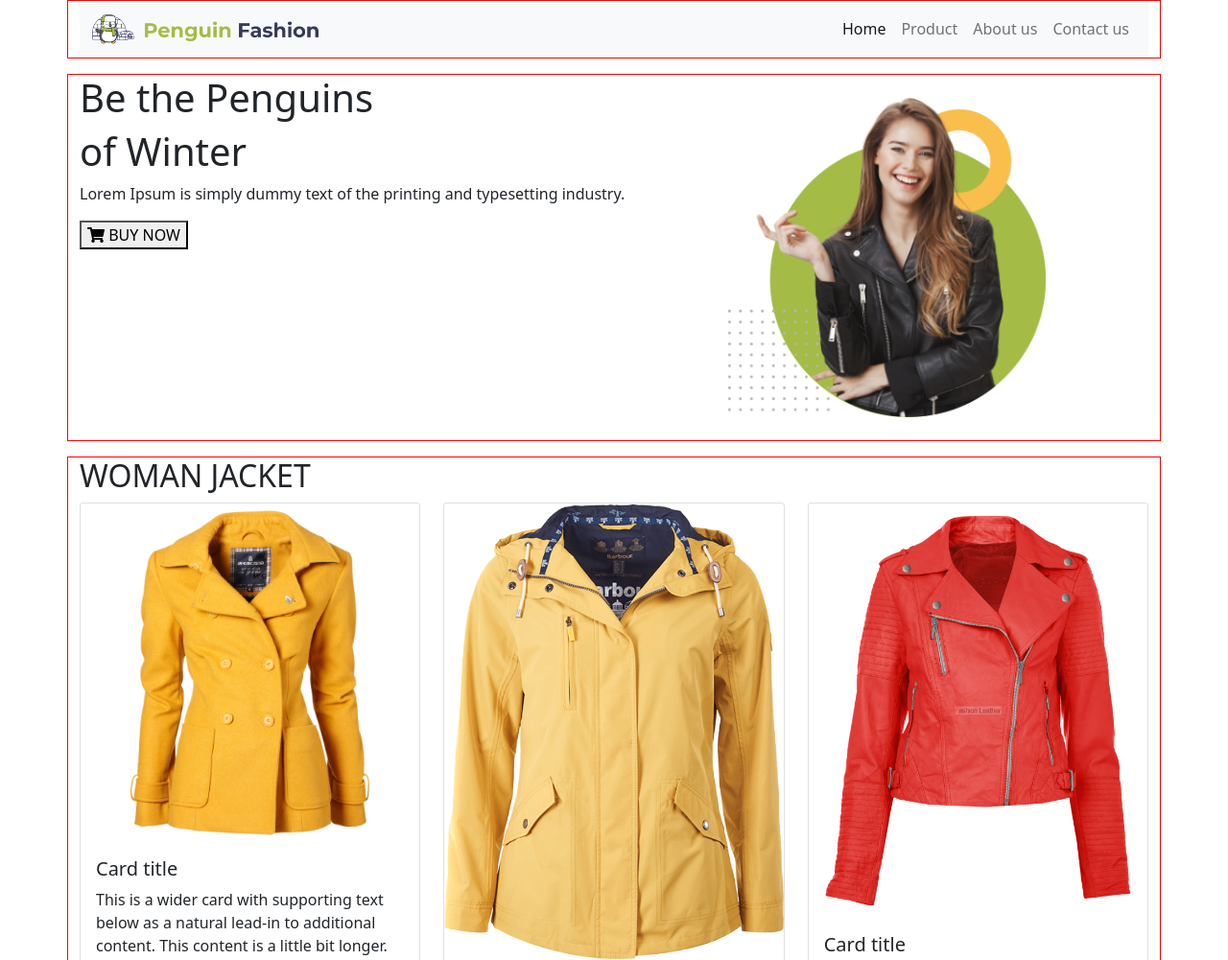
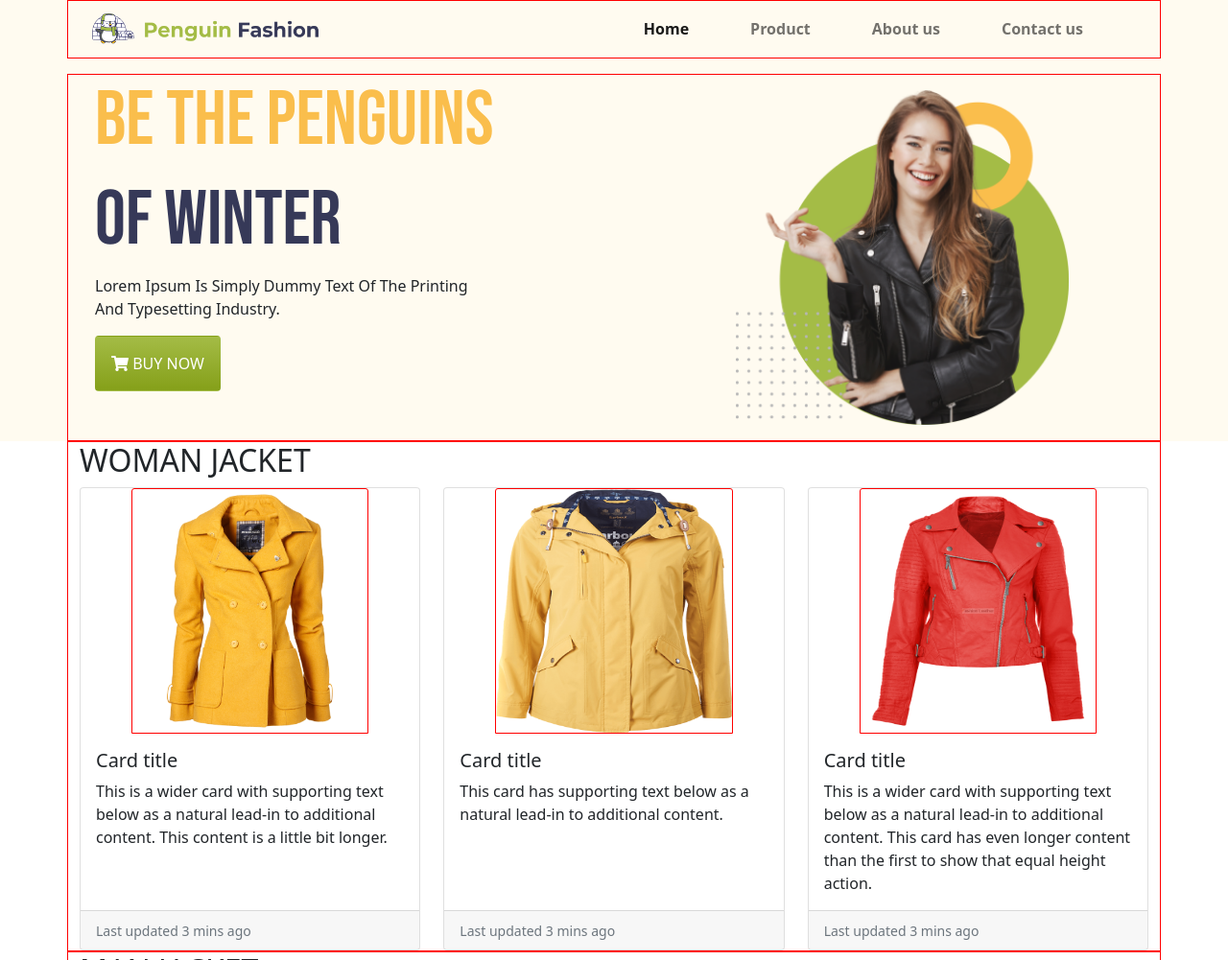
Before and after one commit to FaysalShuvo/Assignment_02, a plain HTML site: page index.html in a window 1280 px wide. Shown: the top 1001 px of the page at 96% size. Drawn offline with nearby package versions, Linux system fonts and the light colour scheme.

Commit message:
Header Done

```diff
--- a/css/style.css
+++ b/css/style.css
@@ -4,10 +4,30 @@ font-family: 'Bebas Neue', cursive;
 font-family: 'Roboto', sans-serif;
 
 */
-
-.container{
-    border: 1px solid red;
+.penguin-header {
+  background-color: #fffbf0;
 }
-.penguin-items img{
-    width: 100%;
+.penguin-header-01,
+.penguin-header-02 {
+  font-family: "Bebas Neue", cursive;
+  font-size: 5rem;
 }
+.penguin-header-01 {
+  color: #fabe4c;
+}
+.penguin-header-02 {
+  color: #363958;
+}
+.penguin-button {
+  background-image: linear-gradient(#a4bc46, #85a019);
+  color: white;
+}
+/* hedaer section */
+.container {
+  border: 1px solid red;
+}
+.penguin-items {
+  width: 70%;
+  height: 20vw;
+  border: 1px solid red;
+}
--- a/index.html
+++ b/index.html
@@ -23,30 +23,34 @@
 
 <body>
 
+
+    <!-- Header Section Stars Here -->
+    <header class="penguin-header">
         <!-- Navbar Starts Here -->
         <div class="container">
-        <nav class="navbar navbar-expand-lg navbar-light bg-light">
+            <nav class="navbar navbar-expand-lg navbar-light fw-bold ">
                 <div class="container-fluid">
-                <a class="navbar-brand" href="#"><img class="img-fluid w-50" src="images/Logo-Icon/logo.png" alt=""></a>
+                    <a class="navbar-brand" href="#"><img class="img-fluid w-50" src="images/Logo-Icon/logo.png"
+                            alt=""></a>
                     <button class="navbar-toggler" type="button" data-bs-toggle="collapse"
                         data-bs-target="#navbarSupportedContent" aria-controls="navbarSupportedContent"
                         aria-expanded="false" aria-label="Toggle navigation">
                         <span class="navbar-toggler-icon"></span>
                     </button>
                     <div class="collapse navbar-collapse" id="navbarSupportedContent">
-                    <ul class="navbar-nav ms-auto mb-2 mb-lg-0">
-                        <li class="nav-item">
-                            <a class="nav-link active" aria-current="page" href="#">Home</a>
+                        <ul class="navbar-nav ms-auto mb-2  mb-lg-0 ">
+                            <li class="nav-item me-5">
+                                <a class="nav-link active" aria-current="page" href="#home">Home</a>
                             </li>
-                        <li class="nav-item">
-                            <a class="nav-link" href="#">Product</a>
+                            <li class="nav-item me-5">
+                                <a class="nav-link" href="#product">Product</a>
                             </li>
-                        <li class="nav-item">
-                            <a class="nav-link" href="#">About us</a>
+                            <li class="nav-item me-5">
+                                <a class="nav-link" href="#about-us">About us</a>
                             </li>
 
-                        <li class="nav-item">
-                            <a class="nav-link" href="#">Contact us</a>
+                            <li class="nav-item me-5">
+                                <a class="nav-link" href="#contact-us">Contact us</a>
                             </li>
                         </ul>
 
@@ -55,19 +59,17 @@
             </nav>
         </div>
         <!-- Navbar Ends Here -->
-    <!-- Header Section Stars Here -->
-    <header>
-        <div class="container mt-3 ">
+        <div class="container mt-3">
             <div class="row ">
-                <div class="col-md-7">
-                    <h1>Be the Penguins</h1>
-                    <h1>of Winter</h1>
-                    <p>
-                        Lorem Ipsum is simply dummy text of the printing and typesetting industry.
+                <div class="col-md-7 text-uppercase ms-3">
+                    <h1 class="penguin-header-01" >Be the Penguins</h1>
+                    <h1 class="penguin-header-02">of Winter</h1>
+                    <p class="text-capitalize">
+                        Lorem Ipsum is simply dummy text of the printing <br> and typesetting industry.
                     </p>
-                    <button> <i class="fas fa-shopping-cart"></i> BUY NOW</button>
+                    <button class="btn  penguin-button p-3"> <i class="fas fa-shopping-cart"></i> BUY NOW</button>
                 </div>
-                <div class="col-md-4 p-4">
+                <div class="col-md-4 p-3">
                     <img class="img-fluid" src="images/image 1.png" alt="">
                 </div>
             </div>
@@ -76,13 +78,14 @@
     <!-- Header Section Ends Here -->
     <!-- Main Section Starts Here -->
     <main>
-        <div class="container mt-3">
+        <!-- Main Section Ends Here -->
+        <section class="container">
             <!-- woman jacket section -->
             <h2>WOMAN JACKET</h2>
             <div class="row row-cols-1 row-cols-md-3 g-4 ">
-                <div class="col ">
-                    <div class="card h-100 ">
-                        <img src="images/image 2.png" class="card-img-top" alt="...">
+                <div class="col">
+                    <div class="card h-100">
+                        <img src="images/image 2.png" class="card-img-top penguin-items m-auto" alt="...">
                         <div class="card-body">
                             <h5 class="card-title">Card title</h5>
                             <p class="card-text">This is a wider card with supporting text below as a natural lead-in to
@@ -95,8 +98,8 @@
                     </div>
                 </div>
                 <div class="col">
-                    <div class="card h-100 ">
-                        <img src="images/image 3.png" class="card-img-top img-fluid" alt="...">
+                    <div class="card h-100">
+                        <img src="images/image 3.png" class="card-img-top penguin-items m-auto" alt="...">
                         <div class="card-body">
                             <h5 class="card-title">Card title</h5>
                             <p class="card-text">This card has supporting text below as a natural lead-in to additional
@@ -109,13 +112,14 @@
                 </div>
                 <div class="col">
                     <div class="card h-100">
-                        <img src="images/image 4.png" class="card-img-top" alt="...">
+                        <img src="images/image 4.png" class="card-img-top penguin-items m-auto" alt="...">
                         <div class="card-body">
                             <h5 class="card-title">Card title</h5>
                             <p class="card-text">This is a wider card with supporting text below as a natural lead-in to
                                 additional
                                 content. This card has even longer content than the first to show that equal height
-                                action.</p>
+                                action.
+                            </p>
                         </div>
                         <div class="card-footer">
                             <small class="text-muted">Last updated 3 mins ago</small>
@@ -123,18 +127,18 @@
                     </div>
                 </div>
             </div>
-            <!-- womam jacket section -->
+        </section>
         <!-- man jacket section -->
-            <div class=" mt-5">
+        <section class="container">
+            <!-- woman jacket section -->
             <h2>MAN JACKET</h2>
-                <div class="row row-cols-1 row-cols-md-3 g-4 ">
+            <div class="row row-cols-1 row-cols-md-3 g-4">
                 <div class="col">
                     <div class="card h-100">
-                            <img src="images/image 5.png" class="card-img-top" alt="...">
+                        <img src="images/image 5.png" class="card-img-top penguin-items m-auto" alt="...">
                         <div class="card-body">
                             <h5 class="card-title">Card title</h5>
-                                <p class="card-text">This is a wider card with supporting text below as a natural
-                                    lead-in to
+                            <p class="card-text">This is a wider card with supporting text below as a natural lead-in to
                                 additional
                                 content. This content is a little bit longer.</p>
                         </div>
@@ -145,11 +149,10 @@
                 </div>
                 <div class="col">
                     <div class="card h-100">
-                            <img src="images/image 6.png" class="card-img-top" alt="...">
+                        <img src="images/image 6.png" class="card-img-top penguin-items m-auto" alt="...">
                         <div class="card-body">
                             <h5 class="card-title">Card title</h5>
-                                <p class="card-text">This card has supporting text below as a natural lead-in to
-                                    additional
+                            <p class="card-text">This card has supporting text below as a natural lead-in to additional
                                 content.</p>
                         </div>
                         <div class="card-footer">
@@ -159,14 +162,14 @@
                 </div>
                 <div class="col">
                     <div class="card h-100">
-                            <img src="images/image 7.png" class="card-img-top" alt="...">
+                        <img src="images/image 7.png" class="card-img-top penguin-items m-auto" alt="...">
                         <div class="card-body">
                             <h5 class="card-title">Card title</h5>
-                                <p class="card-text">This is a wider card with supporting text below as a natural
-                                    lead-in to
+                            <p class="card-text">This is a wider card with supporting text below as a natural lead-in to
                                 additional
                                 content. This card has even longer content than the first to show that equal height
-                                    action.</p>
+                                action.
+                            </p>
                         </div>
                         <div class="card-footer">
                             <small class="text-muted">Last updated 3 mins ago</small>
@@ -174,13 +177,33 @@
                     </div>
                 </div>
             </div>
+        </section>
+        <!-- description section -->
+        <div class="container">
+            <div class="row">
+                <div class="col-md-6">
+                    <div>
+                        <img src="images/Logo-Icon/image 12.png" alt="">
+                        <a href="#">Find the Perfect Fit</a>
+                        <p>Everybody is different, which is why we offer styles for every body.</p>
                     </div>
-            <!-- mam jacket section -->
+                    <div>
+                        <img class="img-fluid" src="images/Logo-Icon/image 13.png" alt="">
+                        <a href="#">Free Exchanges</a>
+                        <p>One of the many reasons you can shop with peace of mind.</p>
+                    </div>
+                    <div>
+                        <img class="img-fluid" src="images/Logo-Icon/image 14.png" alt="">
+                        <a href="#">Contact Our Seller</a>
+                        <p>They are here to help you. That's quite literally what we pay them for.</p>
+                    </div>
+                </div>
+                <div class="col-md-6">
+                    <img src="images/Logo-Icon/XMLID 1.png" class="img-fluid" alt="">
+                </div>
+            </div>
         </div>
     </main>
-    <!-- Main Section Ends Here -->
-
-
 
     <!--  Bootstrap Bundle with Popper -->
     <script src="https://cdn.jsdelivr.net/npm/bootstrap@5.0.0-beta1/dist/js/bootstrap.bundle.min.js"
```
Lines whose indentation alone changed are shown as unchanged.
